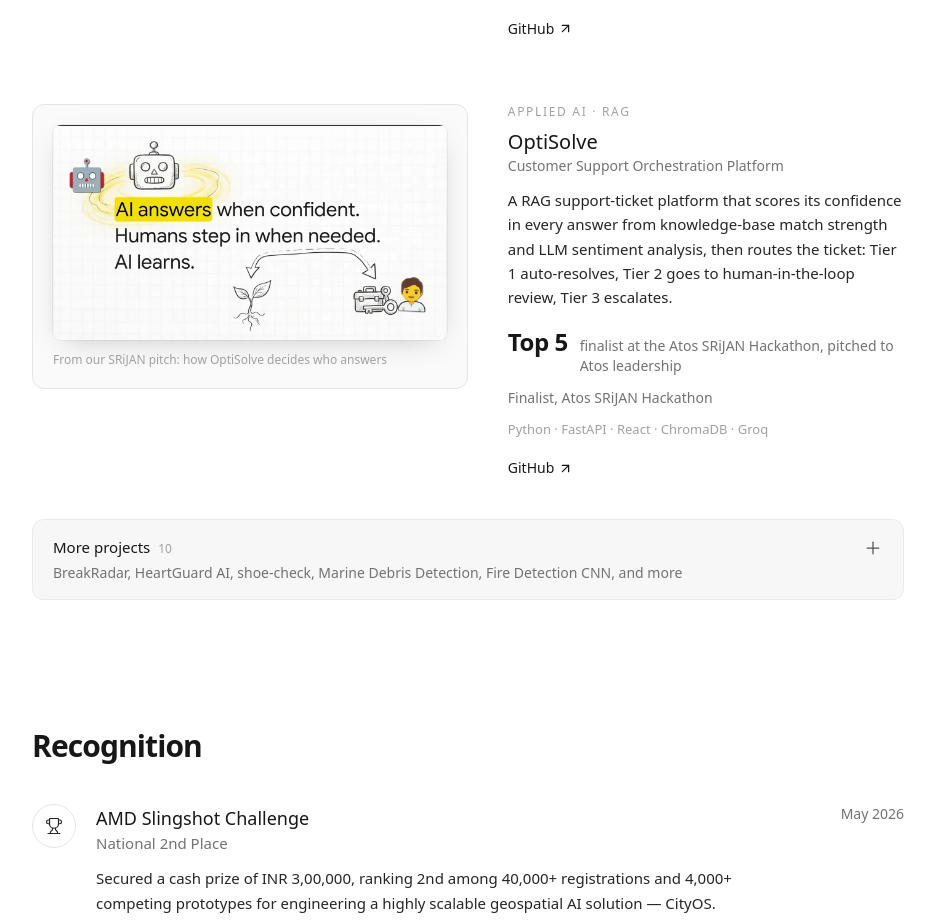
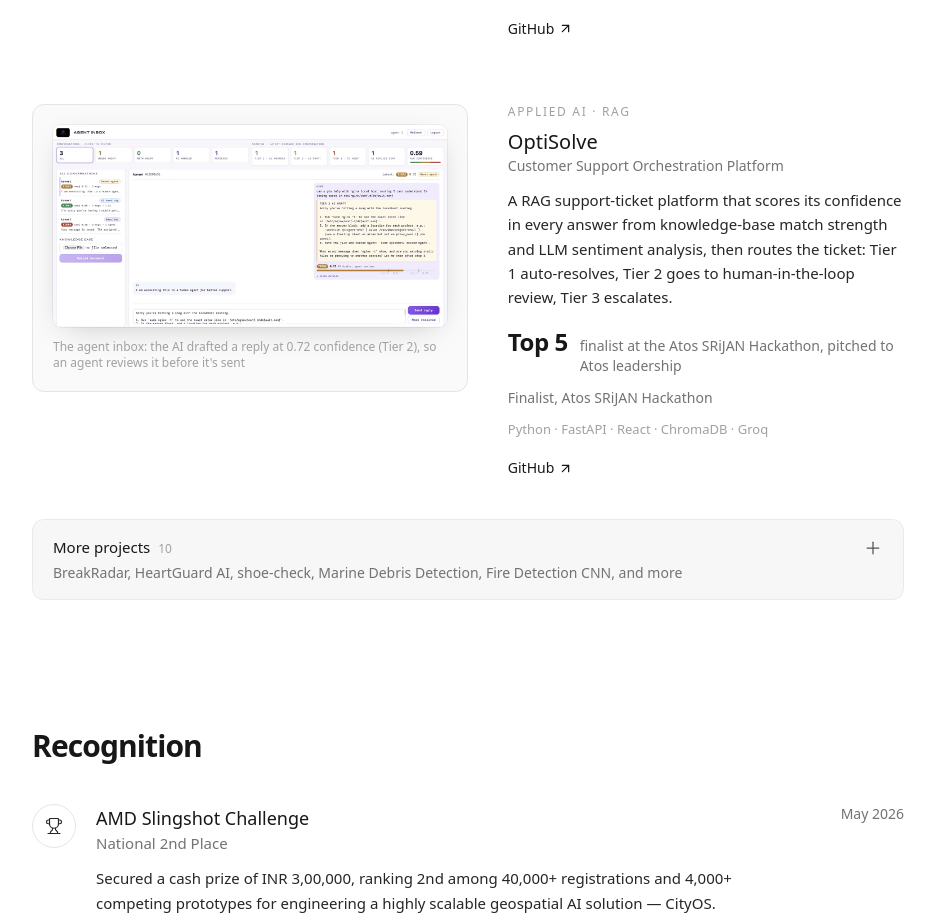
Before and after one commit to kaverii11/portfolio, a Next.js app: page / in a window 1280 px wide. Shown: the part 2520-3442 px from the top of the page, without its empty margins (172-1107 px from the left). Built offline with nearby package versions, Linux system fonts and the light colour scheme.

Commit message:
OptiSolve: real agent inbox screenshot

```diff
--- a/app/components/Sections.tsx
+++ b/app/components/Sections.tsx
@@ -22,7 +22,7 @@ const SIZES: Record<string, [number, number]> = {
   "/projects/sebi.webp": [1400, 1068],
   "/projects/aymora.webp": [1400, 807],
   "/projects/cityos.webp": [1400, 875],
-  "/projects/optisolve.webp": [1280, 700],
+  "/projects/optisolve-app.webp": [1400, 719],
   "/projects/breakradar.webp": [900, 468],
   "/projects/agriconnect.webp": [900, 460],
   "/projects/marine.webp": [900, 450],
--- a/app/data.ts
+++ b/app/data.ts
@@ -299,7 +299,7 @@ export const featuredOrder: { title: string; metric: string; metricLabel: string
   { title: "SEBI Knowledge Graph Agent", metric: "0.74 → 0.94", metricLabel: "extraction F1 after building evals and fixing what they caught", image: "/projects/sebi.webp", caption: "The graph the agent built from 3 real SEBI circulars (Aug–Oct 2026)" },
   { title: "Aymora", metric: "5", metricLabel: "services wired into one deployed TypeScript backend", image: "/projects/aymora.webp", caption: "Live at aymora-web.onrender.com" },
   { title: "CityOS", metric: "2nd", metricLabel: "nationally, out of 40,000+ registrations (AMD Slingshot)", image: "/projects/cityos.webp", caption: "The planning dashboard on Bengaluru. Map © OpenStreetMap contributors" },
-  { title: "OptiSolve", metric: "Top 5", metricLabel: "finalist at the Atos SRiJAN Hackathon, pitched to Atos leadership", image: "/projects/optisolve.webp", caption: "From our SRiJAN pitch: how OptiSolve decides who answers" },
+  { title: "OptiSolve", metric: "Top 5", metricLabel: "finalist at the Atos SRiJAN Hackathon, pitched to Atos leadership", image: "/projects/optisolve-app.webp", caption: "The agent inbox: the AI drafted a reply at 0.72 confidence (Tier 2), so an agent reviews it before it's sent" },
 ];
 
 
```
Also changed, not shown: public/projects/optisolve-app.webp (added), public/projects/optisolve.webp (deleted).
